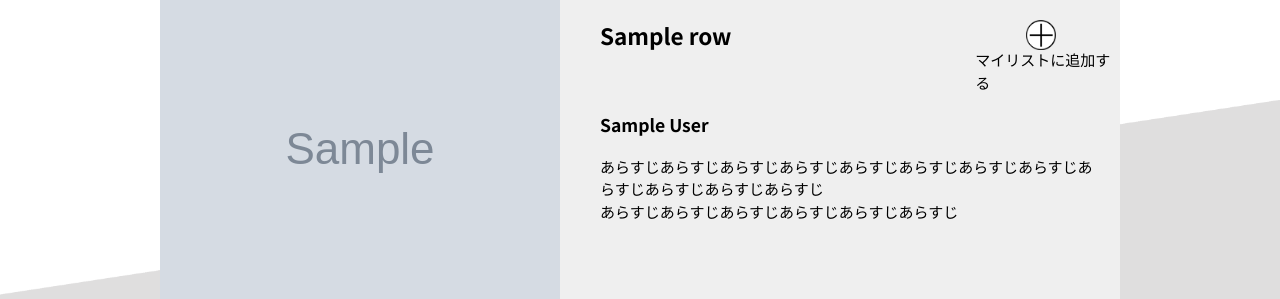
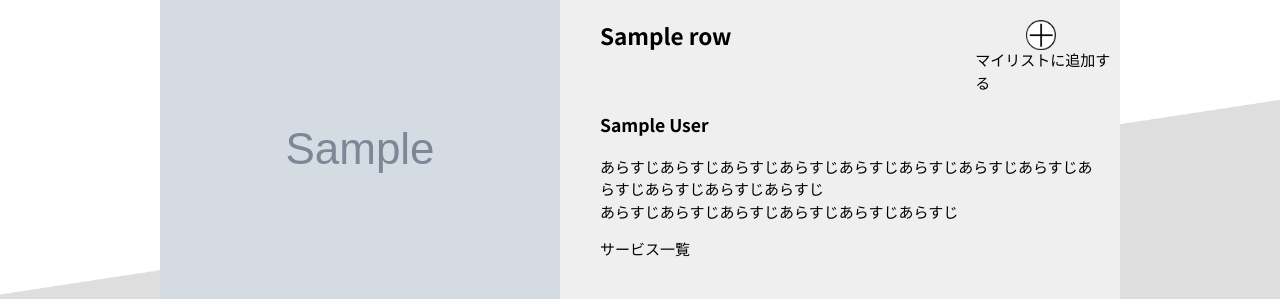
Before and after one commit to ReiSasajima/white-tshirt, a Flask app: template templates/sample.html in a window 1280 px wide. Shown: the part 1966-2265 px from the top of the page. Run offline with Flask 2, Linux system fonts and the light colour scheme; the template is opened without the code that fills it: most values are stand-ins (such as "Sample title", 1, 10 or a date in 2020); grey boxes marked "Sample" are stand-in pictures; some libraries are stand-ins or nearby versions.

Commit message:
Sun, Sep 18, 2022, 5:56 AM +00:00

```diff
--- a/static/css/style_sample.css
+++ b/static/css/style_sample.css
@@ -250,3 +250,7 @@ button {
   height:30px;
   border: none;
 }
+.service{
+  display:flex;
+
+}
--- a/templates/sample.html
+++ b/templates/sample.html
@@ -86,7 +86,9 @@
                     あらすじあらすじあらすじあらすじあらすじあらすじあらすじあらすじあらすじあらすじあらすじあらすじ<br/>
                     あらすじあらすじあらすじあらすじあらすじあらすじ
                 </p>
-
+                <div class="service">
+                    <div class="service_ichiran">サービス一覧</div>
+                </div>
 
 
                 <!-- JSでクリック時にボタンを変更する -->
```
